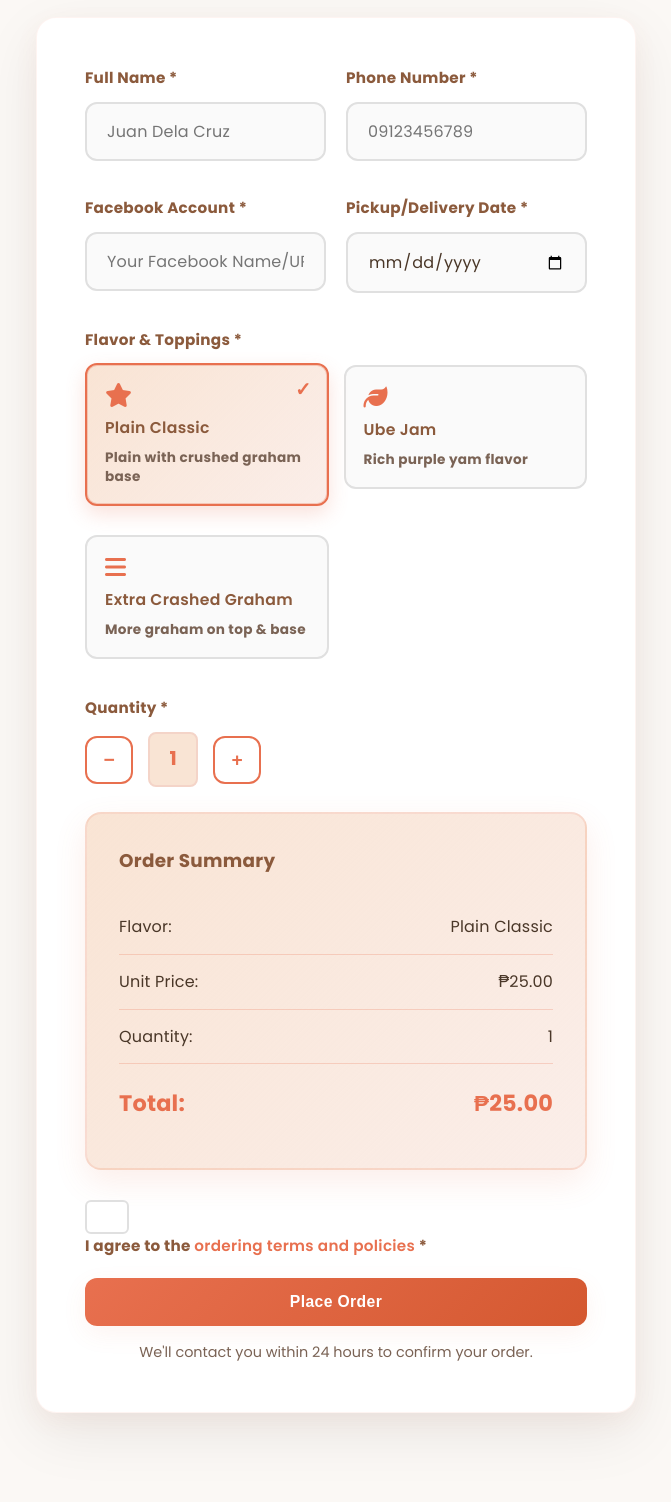
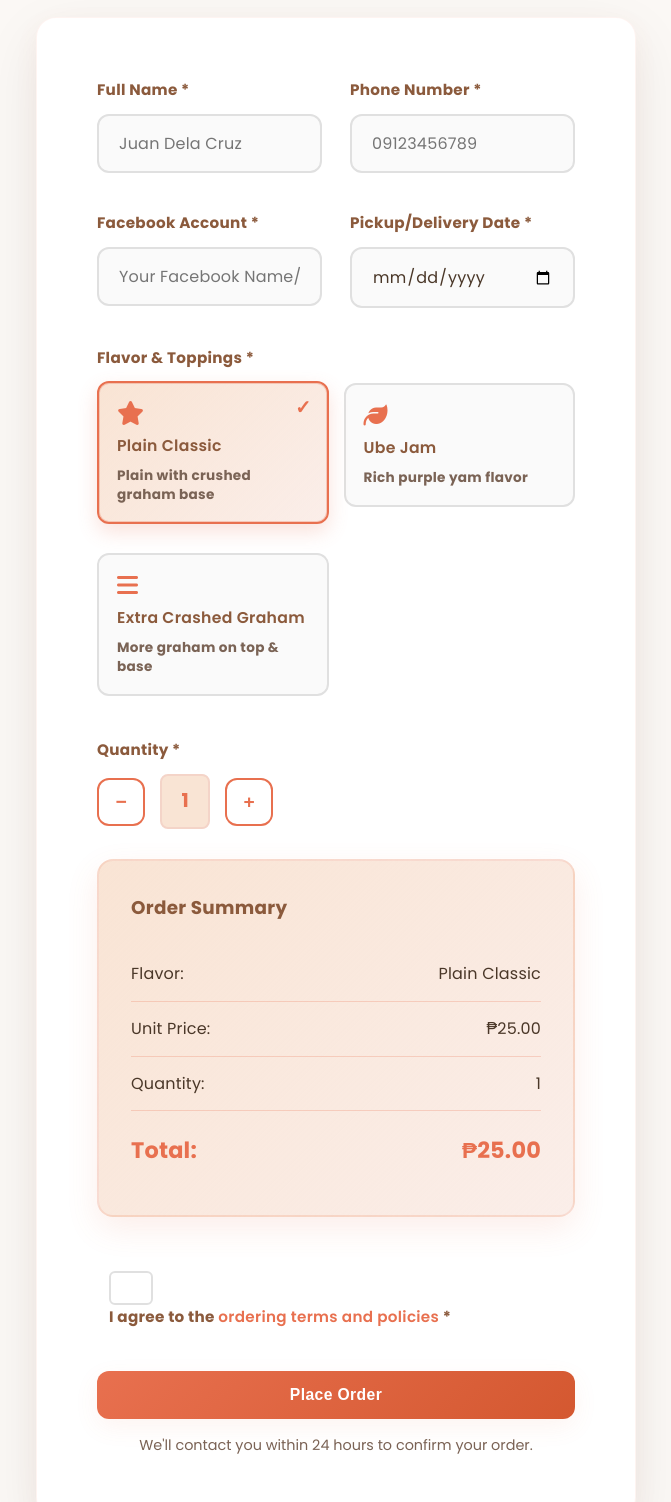
Before and after one commit to jheries046-stack/Gle, a website: page index.html in a window 1280 px wide. Shown: the part 1978-3480 px from the top of the page, without its empty margins (304-975 px from the left). Drawn offline with Linux system fonts and the light colour scheme; no server answers.

Commit message:
form improve

```diff
--- a/styles/style.css
+++ b/styles/style.css
@@ -765,14 +765,14 @@ nav ul li a:hover::after {
 /* ===== ORDER FORM ===== */
 .order-form-section {
     background: white;
-    padding: 48px;
+    padding: 60px;
     border-radius: 20px;
     box-shadow: 0 20px 60px rgba(0, 0, 0, 0.08), 0 8px 24px rgba(232, 112, 79, 0.06);
     border: 1px solid rgba(232, 112, 79, 0.08);
 }
 
 .form-group {
-    margin-bottom: 25px;
+    margin-bottom: 30px;
 }
 
 .form-group.valid input,
@@ -804,7 +804,7 @@ nav ul li a:hover::after {
 .form-group input,
 .form-group select {
     width: 100%;
-    padding: 15px 20px;
+    padding: 16px 22px;
     border: 2px solid #e0e0e0;
     border-radius: 12px;
     font-family: 'Poppins', sans-serif;
@@ -813,7 +813,7 @@ nav ul li a:hover::after {
     color: var(--text);
     background: #fafafa;
     letter-spacing: 0.2px;
-    min-height: 50px;
+    min-height: 52px;
     -webkit-appearance: none;
     -moz-appearance: none;
     appearance: none;
@@ -852,31 +852,39 @@ nav ul li a:hover::after {
 .form-row {
     display: grid;
     grid-template-columns: 1fr;
-    gap: 20px;
-    margin-bottom: 10px;
+    gap: 24px;
+    margin-bottom: 8px;
 }
 
 @media (min-width: 768px) {
     .form-row {
         grid-template-columns: 1fr 1fr;
+        gap: 28px;
     }
 }
 
 /* ===== TERMS CHECKBOX ===== */
 .terms-group {
-    margin-top: 30px;
-    margin-bottom: 15px;
+    margin-top: 40px;
+    margin-bottom: 30px;
 }
 
 .checkbox-label {
     display: flex;
-    align-items: flex-start;
-    gap: 12px;
+    align-items: center;
+    gap: 14px;
     cursor: pointer;
     font-weight: 400;
     color: var(--text);
     user-select: none;
     -webkit-user-select: none;
+    padding: 12px;
+    border-radius: 8px;
+    transition: all 0.3s ease;
+}
+
+.checkbox-label:hover {
+    background: rgba(232, 112, 79, 0.04);
 }
 
 .checkbox-label input[type="checkbox"] {
@@ -1067,7 +1075,6 @@ nav ul li a:hover::after {
     -webkit-touch-callout: none;
     -webkit-user-select: none;
     user-select: none;
-    tap-highlight-color: transparent;
     -webkit-tap-highlight-color: transparent;
 }
 
@@ -2460,7 +2467,6 @@ footer p {
     /* Improve scrolling performance */
     * {
         -webkit-tap-highlight-color: rgba(232, 112, 79, 0.1);
-        tap-highlight-color: rgba(232, 112, 79, 0.1);
     }
 }
 
```
